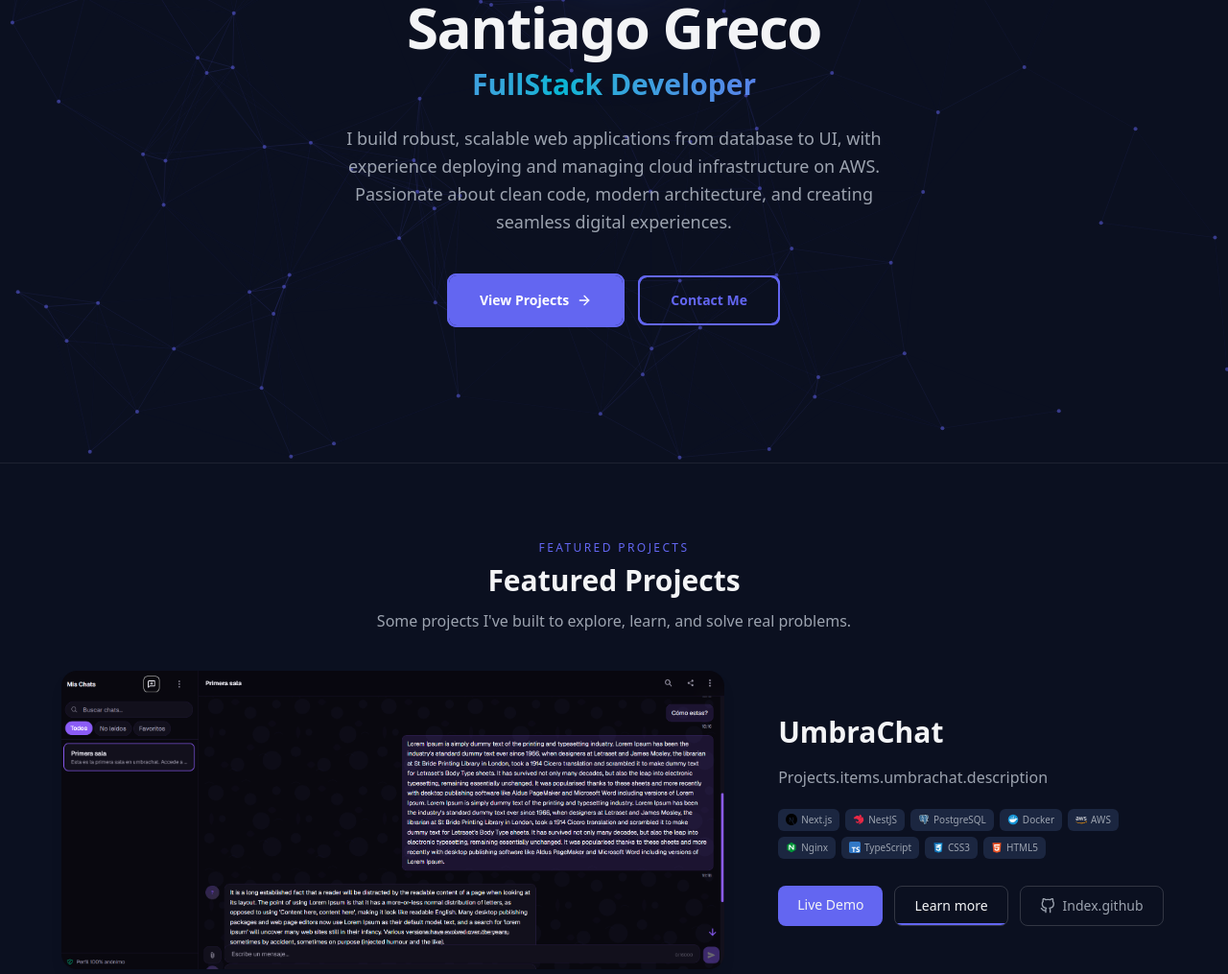
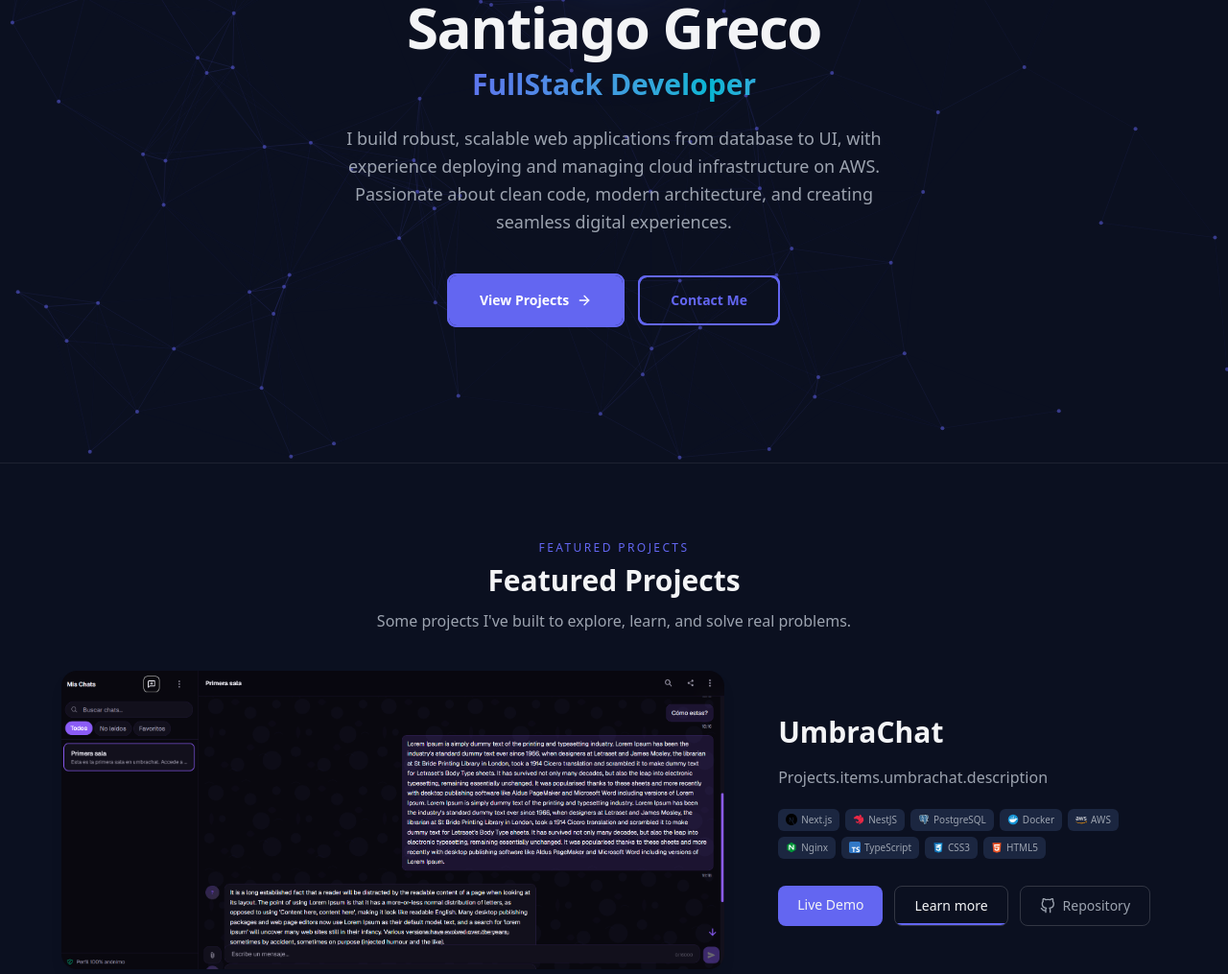
Before and after one commit to grecod28/grecodev, a Next.js app: page /en in a window 1280 px wide. Shown: the part 318-1333 px from the top of the page at 96% size. Built offline with nearby package versions, Linux system fonts and the light colour scheme.

Commit message:
fix: animación de aparición en el home más rápida (sin delay) y mensajes multi idioma pasados a común

```diff
--- a/app/[locale]/page.tsx
+++ b/app/[locale]/page.tsx
@@ -36,38 +36,23 @@ export default async function Home() {
         <CanvasDots />
 
         <div className="relative z-10 flex flex-col items-center text-center max-w-3xl">
-          <div
-            className="animate-fade-in-up mb-8"
-            style={{ animationDelay: "100ms" }}
-          >
+          <div className="animate-fade-in-up mb-8">
             <ProfilePhoto />
           </div>
 
-          <h1
-            className="animate-fade-in-left text-4xl font-bold tracking-tight sm:text-5xl lg:text-6xl"
-            style={{ animationDelay: "300ms" }}
-          >
+          <h1 className="animate-fade-in-left text-4xl font-bold tracking-tight sm:text-5xl lg:text-6xl">
             Santiago Greco
           </h1>
 
-          <p
-            className="mt-3 bg-linear-to-r from-primary via-accent to-primary bg-clip-text text-xl font-semibold text-transparent sm:text-2xl lg:text-3xl bg-size-[200%_200%] animate-gradient"
-            style={{ animationDelay: "500ms" }}
-          >
+          <p className="mt-3 bg-linear-to-r from-primary via-accent to-primary bg-clip-text text-xl font-semibold text-transparent sm:text-2xl lg:text-3xl bg-size-[200%_200%] animate-gradient">
             {t("role")}
           </p>
 
-          <p
-            className="animate-fade-in-up mt-6 max-w-xl text-base leading-relaxed text-text-muted sm:text-lg"
-            style={{ animationDelay: "700ms" }}
-          >
+          <p className="animate-fade-in-up mt-6 max-w-xl text-base leading-relaxed text-text-muted sm:text-lg">
             {t("bio")}
           </p>
 
-          <div
-            className="animate-scale-in mt-10 flex flex-col gap-4 sm:flex-row"
-            style={{ animationDelay: "900ms" }}
-          >
+          <div className="animate-scale-in mt-10 flex flex-col gap-4 sm:flex-row">
             <Link
               href="/projects"
               className="btn-glow text-white inline-flex items-center justify-center gap-2 rounded-lg bg-primary px-8 py-3.5 text-sm font-semibold"
@@ -202,7 +187,7 @@ export default async function Home() {
                           className="inline-flex items-center gap-2 rounded-lg border border-border-strong px-5 py-2.5 text-sm font-medium text-text-muted transition-all duration-200 hover:border-primary hover:bg-primary hover:text-text"
                         >
                           <FiGithub className="h-4 w-4" />
-                          {t("github")}
+                          {c("github")}
                         </a>
                       )}
                     </div>
--- a/app/[locale]/projects/page.tsx
+++ b/app/[locale]/projects/page.tsx
@@ -174,7 +174,7 @@ export default async function ProjectsPage() {
                         className="inline-flex items-center gap-2 rounded-lg border border-border-strong px-5 py-2.5 text-sm font-medium text-text-muted transition-all duration-200 hover:border-primary hover:bg-primary hover:text-text"
                       >
                         <FiGithub className="h-4 w-4" />
-                        {t("github")}
+                        {c("github")}
                       </a>
                     )}
                   </div>
--- a/i18n/messages/en.json
+++ b/i18n/messages/en.json
@@ -9,6 +9,7 @@
   "Common": {
     "back": "Go back",
     "learn_more": "Learn more",
+    "github": "Repository",
     "live": "Live Demo",
     "view_all": "View all",
     "scroll": "Scroll",
@@ -33,7 +34,6 @@
   "Projects": {
     "title": "Projects",
     "description": "Some projects I've built to explore, learn, and solve real problems.",
-    "github": "Repository",
     "back": "Back to Projects",
     "challenges_title": "Key Challenges",
     "items": {
--- a/i18n/messages/es.json
+++ b/i18n/messages/es.json
@@ -10,6 +10,7 @@
     "back": "Volver atrás",
     "live": "Demo en vivo",
     "learn_more": "Ver más",
+    "github": "Repositorio",
     "view_all": "Ver todos",
     "scroll": "Desplazar",
     "send": "Enviar",
@@ -33,7 +34,6 @@
   "Projects": {
     "title": "Proyectos",
     "description": "Algunos proyectos que he creado para explorar, aprender y resolver problemas reales.",
-    "github": "Repositorio",
     "back": "Ir a Proyectos",
     "challenges_title": "Principales Retos",
     "items": {
```
